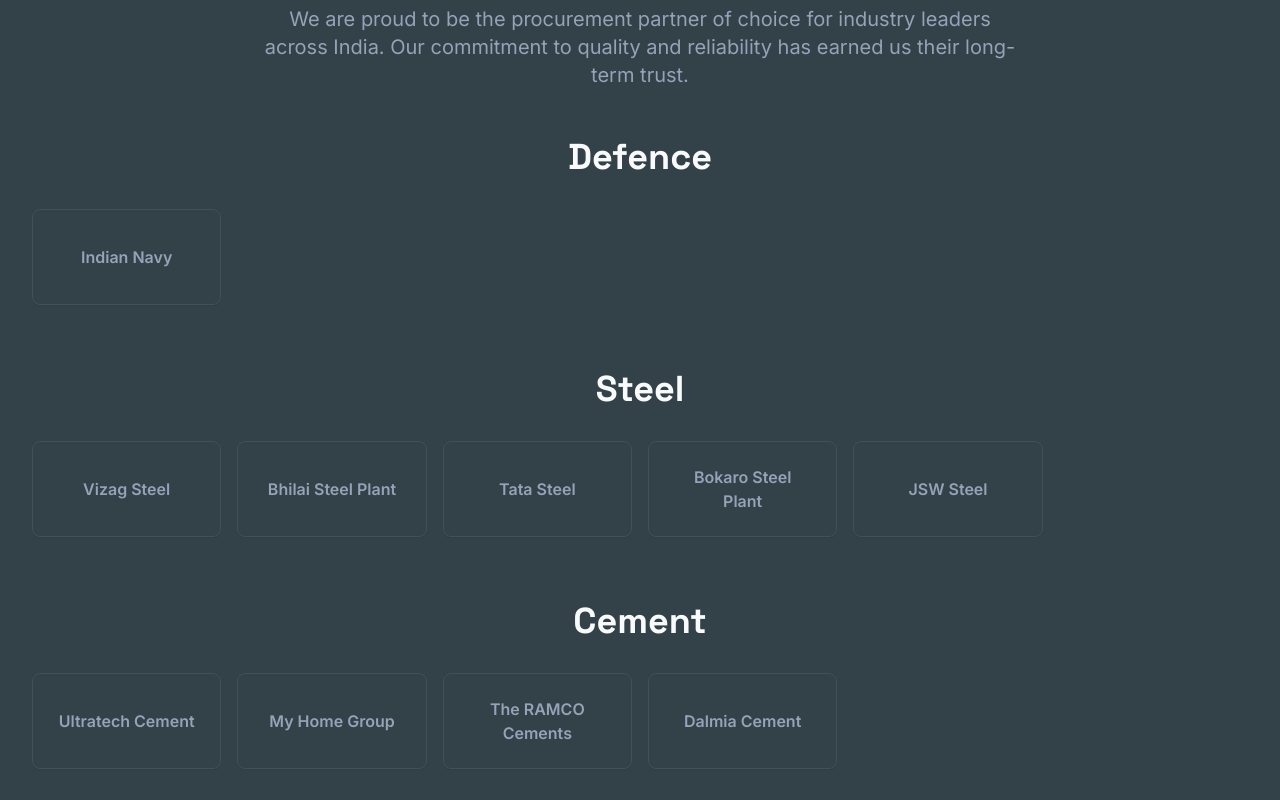
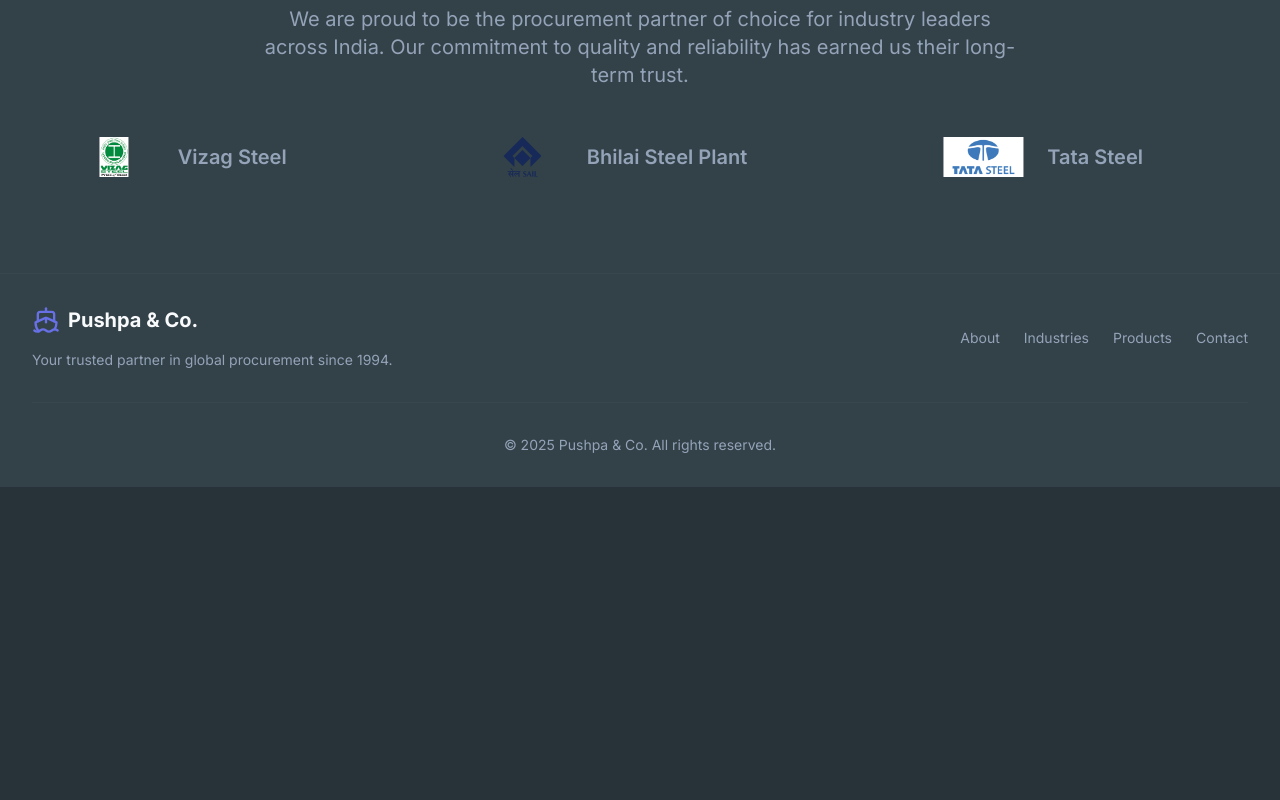
Before and after one commit to LuminousMayank/Pushpa, a Next.js app: page /about in a window 1280 px wide. Shown: the part 1220-2020 px from the top of the page. After the commit the page ends 1707 px from the top, so only its background shows below. Built offline with nearby package versions, Linux system fonts and the light colour scheme.

Commit message:
I dont like how the clients are shown , it has alot of empty space and f

```diff
--- a/src/app/about/page.tsx
+++ b/src/app/about/page.tsx
@@ -4,7 +4,7 @@ import Link from 'next/link';
 import Image from 'next/image';
 import { PlaceHolderImages } from '@/lib/placeholder-images';
 import { clientCategories } from '@/lib/data.tsx';
-import { Card } from '@/components/ui/card';
+import { ClientMarquee } from '@/components/client-marquee';
 
 const values = [
   {
@@ -74,6 +74,7 @@ const values = [
 
 export default function AboutPage() {
   const heroImage = PlaceHolderImages.find((p) => p.id === 'steel-plants');
+  const allClients = clientCategories.flatMap((category) => category.clients);
 
   return (
     <div className="flex flex-col">
@@ -140,26 +141,8 @@ export default function AboutPage() {
             earned us their long-term trust.
           </p>
         </div>
-        <div className="container mx-auto mt-12 space-y-16">
-          {clientCategories.map((category) => (
-            <div key={category.name}>
-              <h3 className="mb-8 text-center font-headline text-3xl font-bold md:text-4xl">
-                {category.name}
-              </h3>
-              <div className="grid grid-cols-2 gap-4 sm:grid-cols-3 md:grid-cols-4 lg:grid-cols-5 xl:grid-cols-6">
-                {category.clients.map((client) => (
-                  <Card
-                    key={client.name}
-                    className="flex h-24 items-center justify-center p-6 transition-all duration-300 hover:bg-muted"
-                  >
-                    <p className="text-center font-semibold text-muted-foreground">
-                      {client.name}
-                    </p>
-                  </Card>
-                ))}
-              </div>
-            </div>
-          ))}
+        <div className="mt-12">
+          <ClientMarquee clients={allClients} />
         </div>
       </section>
     </div>
```
